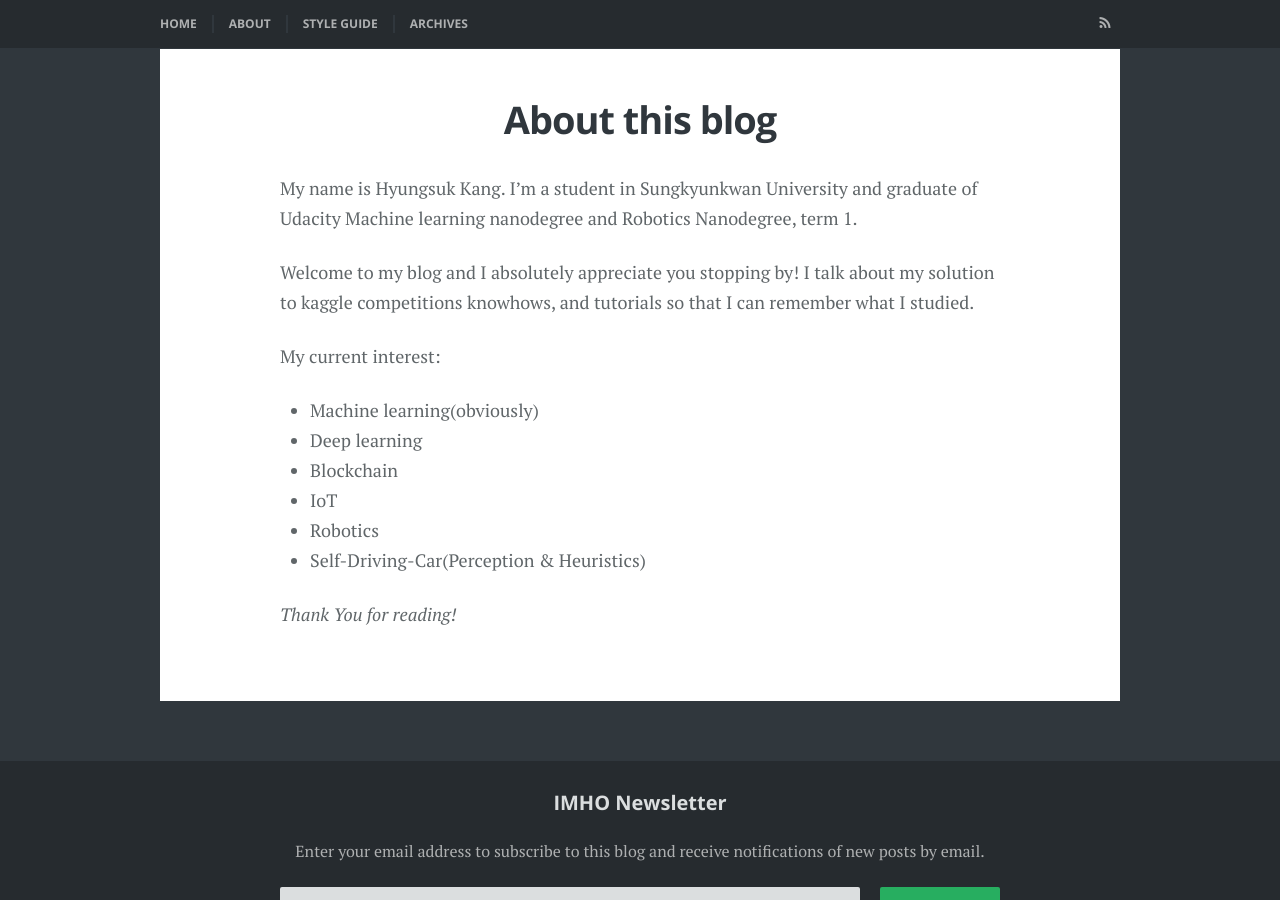
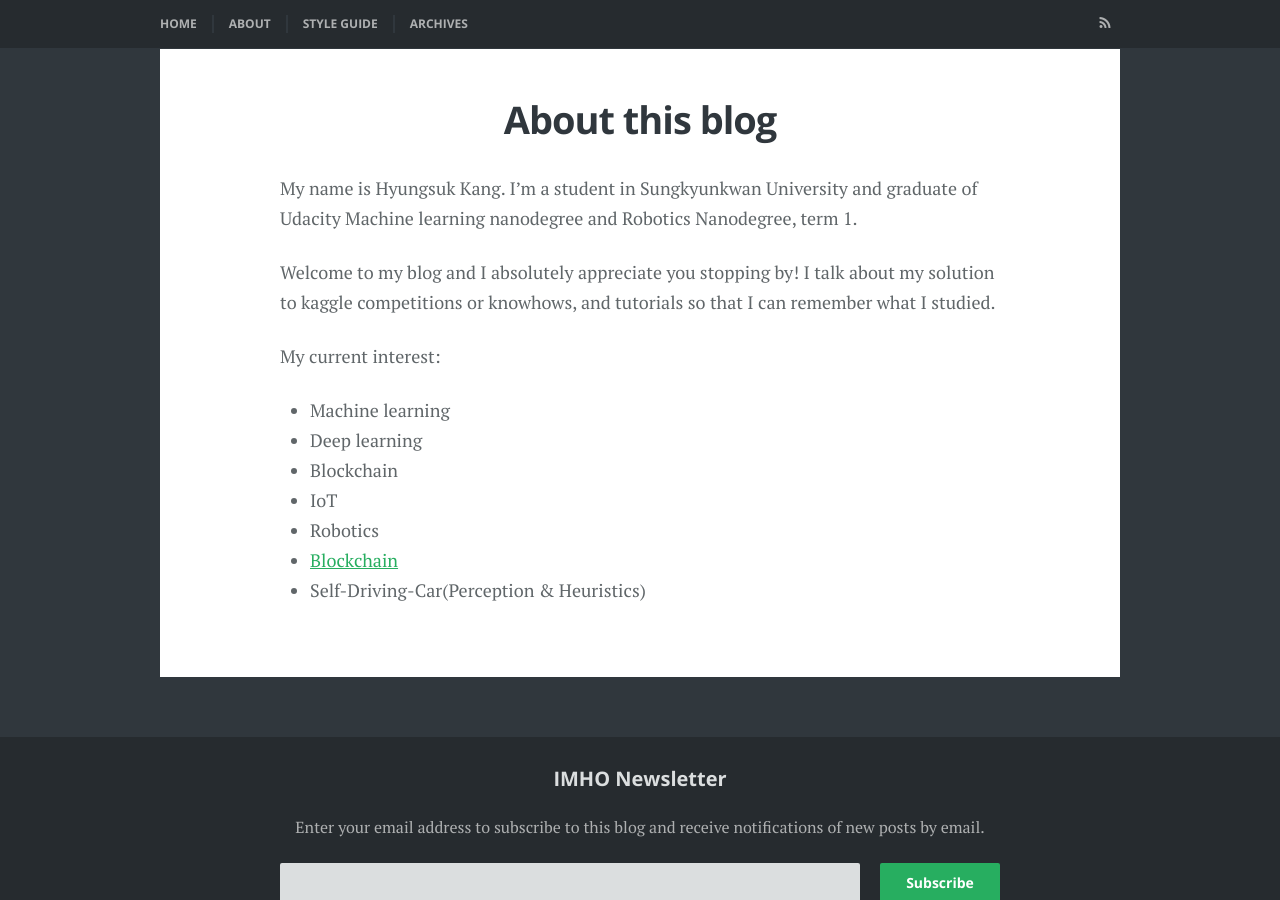
Before and after one commit to hskang9/hskang9.github.io, a Jekyll site: the page built from about.md, in a window 1280 px wide and 900 px high, scrolled down 1181 px. Built offline with Jekyll 4.4.1, drawn with Linux system fonts in a browser that asks for light colours; some web fonts are replaced.

Commit message:
Update about.md

```diff
--- a/about.md
+++ b/about.md
@@ -7,15 +7,14 @@ featured_image: aboutPage.jpg
 
 My name is Hyungsuk Kang. I’m a student in Sungkyunkwan University and graduate of Udacity Machine learning nanodegree and Robotics Nanodegree, term 1.
 
-Welcome to my blog and I absolutely appreciate you stopping by! I talk about my solution to kaggle competitions knowhows, and tutorials so that I can remember what I studied.
+Welcome to my blog and I absolutely appreciate you stopping by! I talk about my solution to kaggle competitions or knowhows, and tutorials so that I can remember what I studied.
 
 My current interest:
 
-- Machine learning(obviously)
+- Machine learning
 - Deep learning
 - Blockchain
 - IoT
 - Robotics
+- [Blockchain](https://github.com/hskang9/blockchain-javascript)
 - Self-Driving-Car(Perception & Heuristics)
-
-*Thank You for reading!*
```
